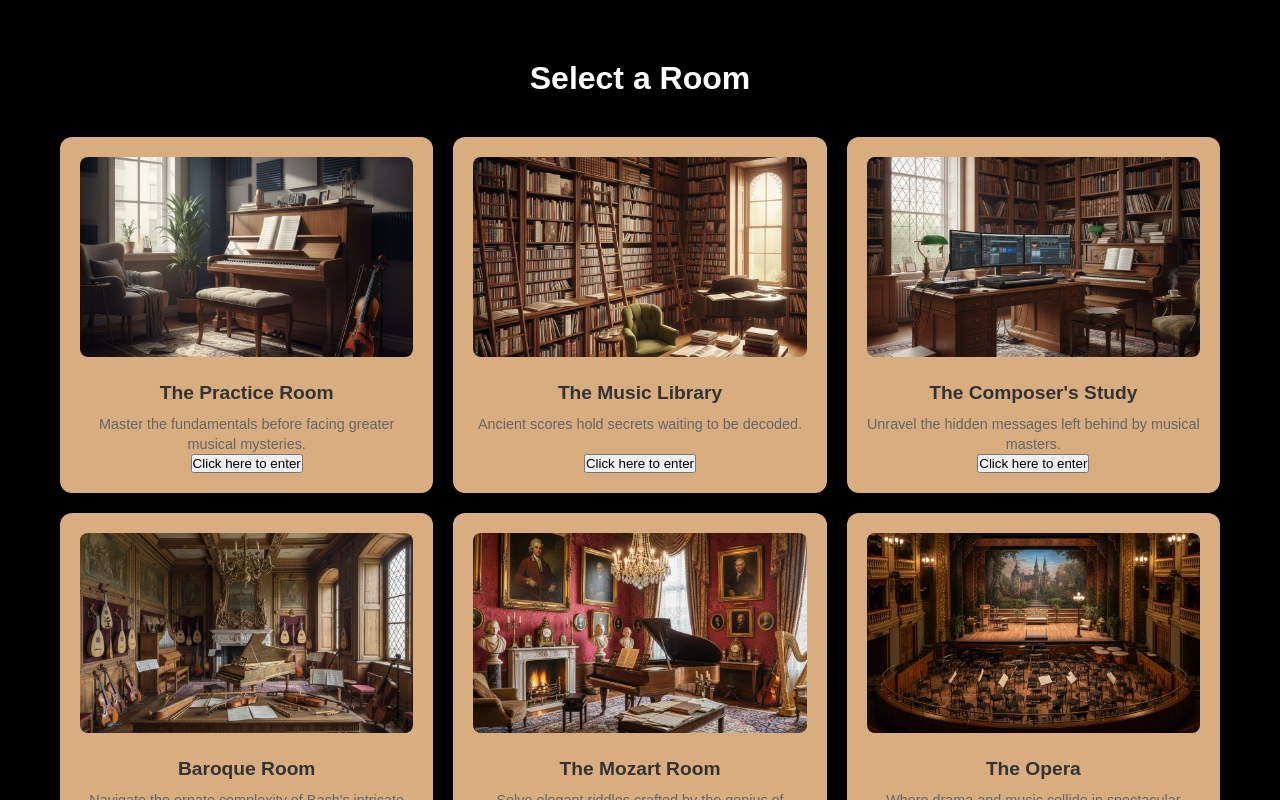
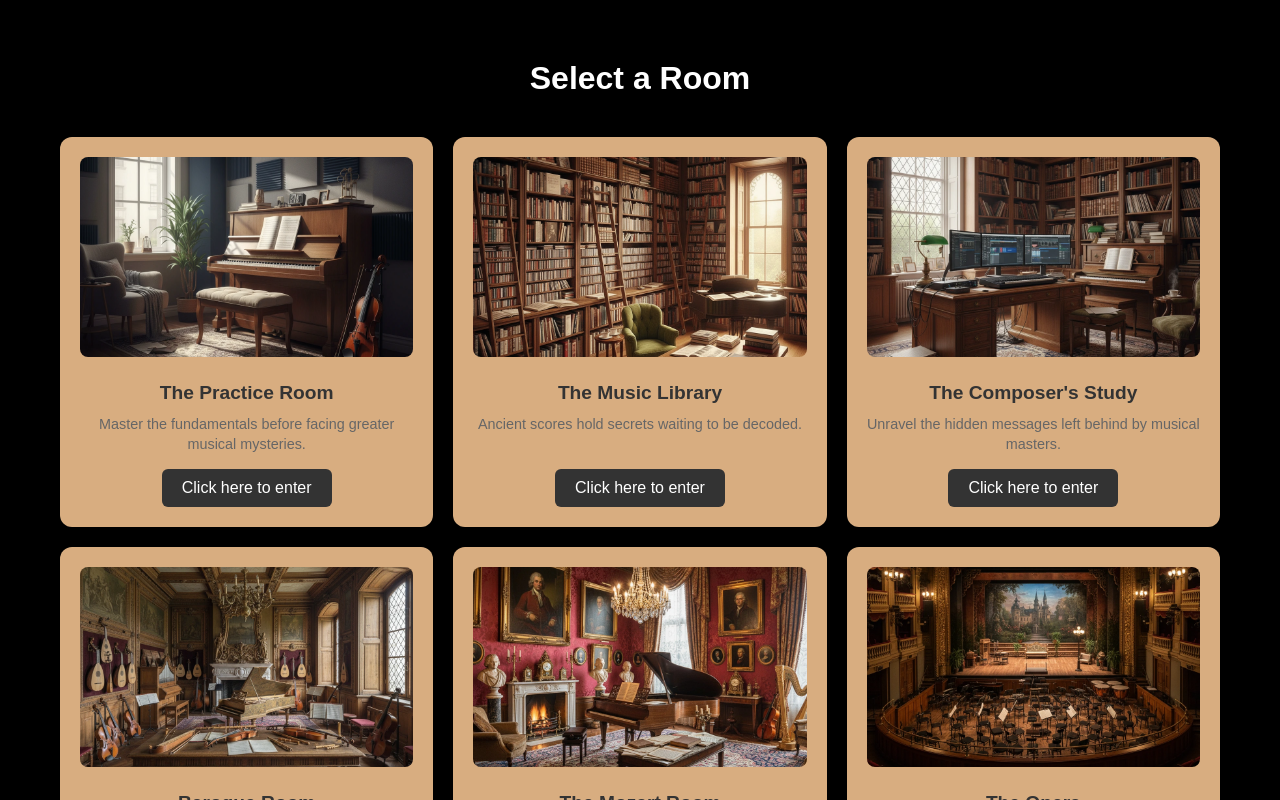
Before and after one commit to hannahro15/classical-music-themed-escape-room, a React (Vite) app in the folder music-escape-room/: page /classical-music-themed-escape-room/rooms in a window 1280 px wide. Shown: the top 800 px of the page. Built offline with nearby package versions, Linux system fonts and the light colour scheme.

Commit message:
Add some styling to the buttons on the rooms page

```diff
--- a/music-escape-room/src/rooms-grid.css
+++ b/music-escape-room/src/rooms-grid.css
@@ -67,6 +67,17 @@ h2 {
   font-weight: 700;
 }
 
+.enter-room-btn {
+  margin-top: 15px;
+  padding: 10px 20px;
+  font-size: 1rem;
+  color: white;
+  background-color: #333;
+  border: none;
+  border-radius: 6px;
+  cursor: pointer;
+}
+
 /* Responsive Design */
 @media (max-width: 768px) {
   .rooms-grid {
```
